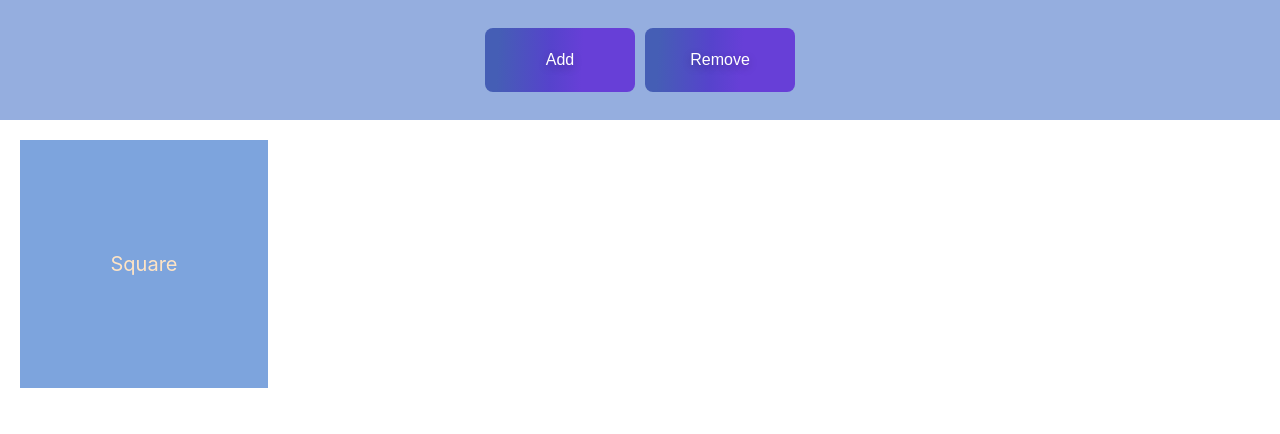
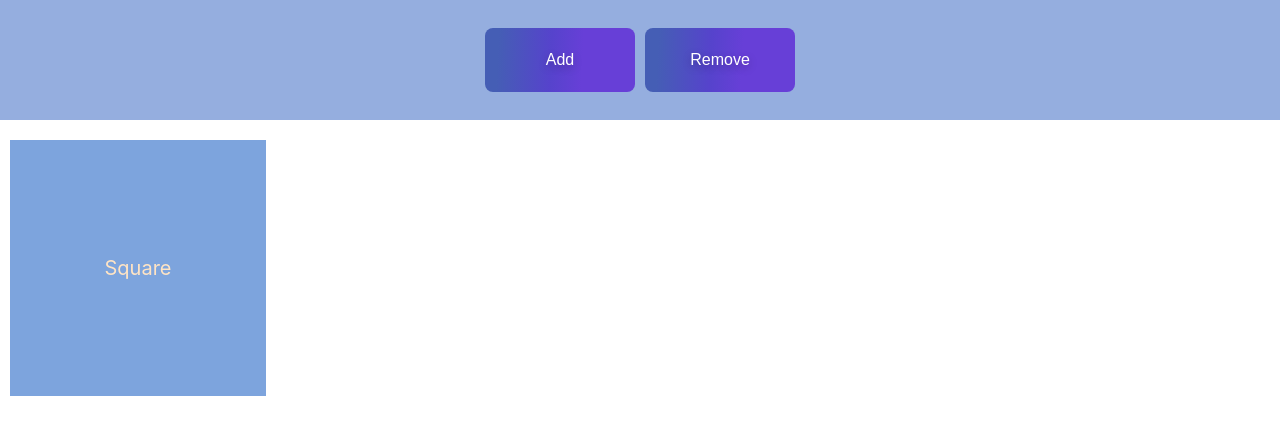
Before and after one commit to legiorex/squares, a React (Create React App) app: page / in a window 1280 px wide. Both pictures are taken after a click on the button "Add". Shown: the top 434 px of the page. Built offline with nearby package versions, Linux system fonts and the light colour scheme.

Commit message:
add animate left shift

```diff
--- a/src/components/list/index.tsx
+++ b/src/components/list/index.tsx
@@ -6,14 +6,23 @@ import Square from 'components/square'
 
 import styles from './styles.module.scss'
 
+const LEFT_PADDING = 10
+const WIDTH = 20
+
 const List = () => {
   const { squares } = useAppSelector((state) => state.squares)
 
-  const transitions = useTransition(squares, {
+  const addLeftShift = squares.map((item, index) => ({
+    ...item,
+    left: `calc(${index * WIDTH}% + ${(index + 1) * LEFT_PADDING}px)`,
+  }))
+
+  const transitions = useTransition(addLeftShift, {
     key: (item: SquareType) => item.id,
     from: { opacity: 0, transform: 'translate3d(-100%,0,0)' },
-    enter: { opacity: 1, transform: 'translate3d(0%,0,0)' },
+    enter: ({ left }) => ({ left, opacity: 1, transform: 'translate3d(0%,0,0)' }),
     leave: { opacity: 0, transform: 'translate3d(50%,0,0)' },
+    update: ({ left }) => ({ opacity: 1, left }),
   })
 
   return (
--- a/src/components/list/styles.module.scss
+++ b/src/components/list/styles.module.scss
@@ -3,6 +3,7 @@
   list-style: none;
   align-items: center;
   padding: 0 20px;
+  position: relative;
 
   > :not(:last-child) {
     margin-right: 10px;
--- a/src/components/square/styles.module.scss
+++ b/src/components/square/styles.module.scss
@@ -1,6 +1,8 @@
 .wrapper {
   width: 20%;
   flex-shrink: 0;
+  position: absolute;
+  top: 0;
 }
 .squareInner {
   position: relative;
```
